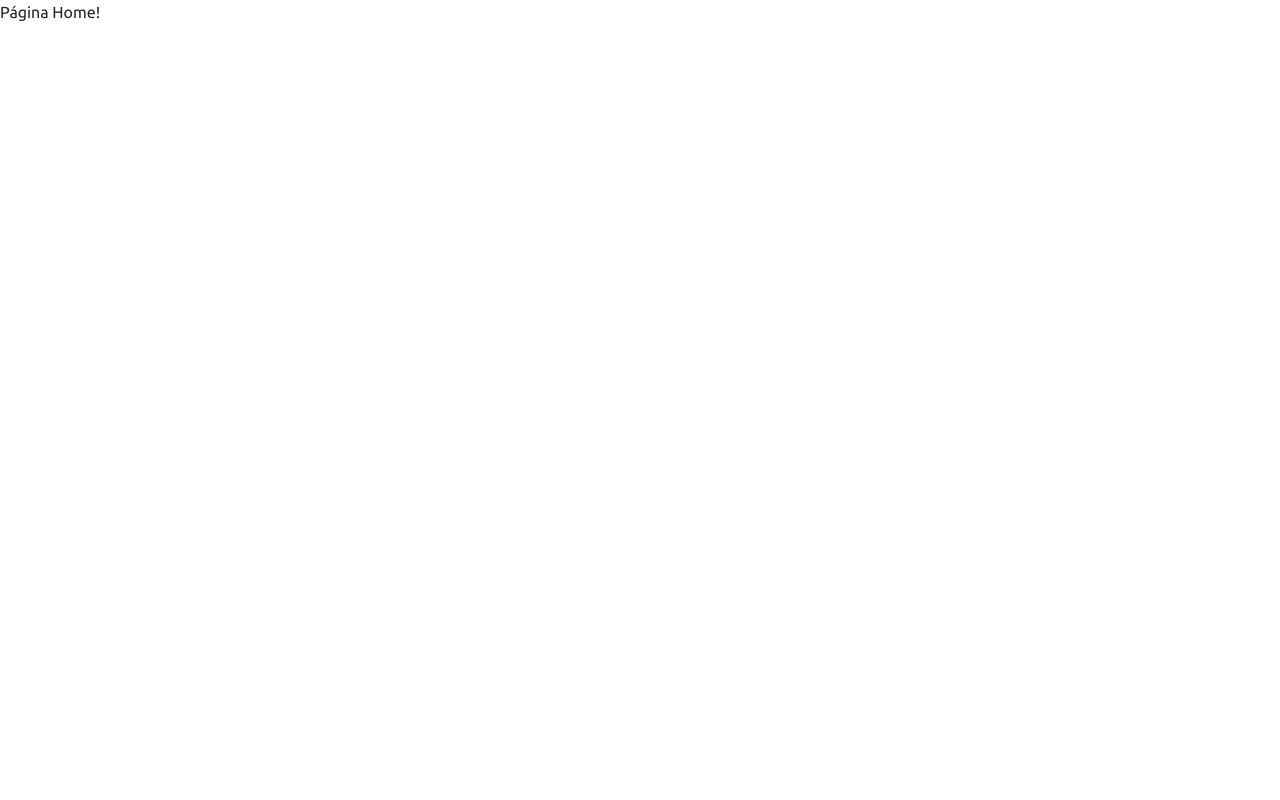
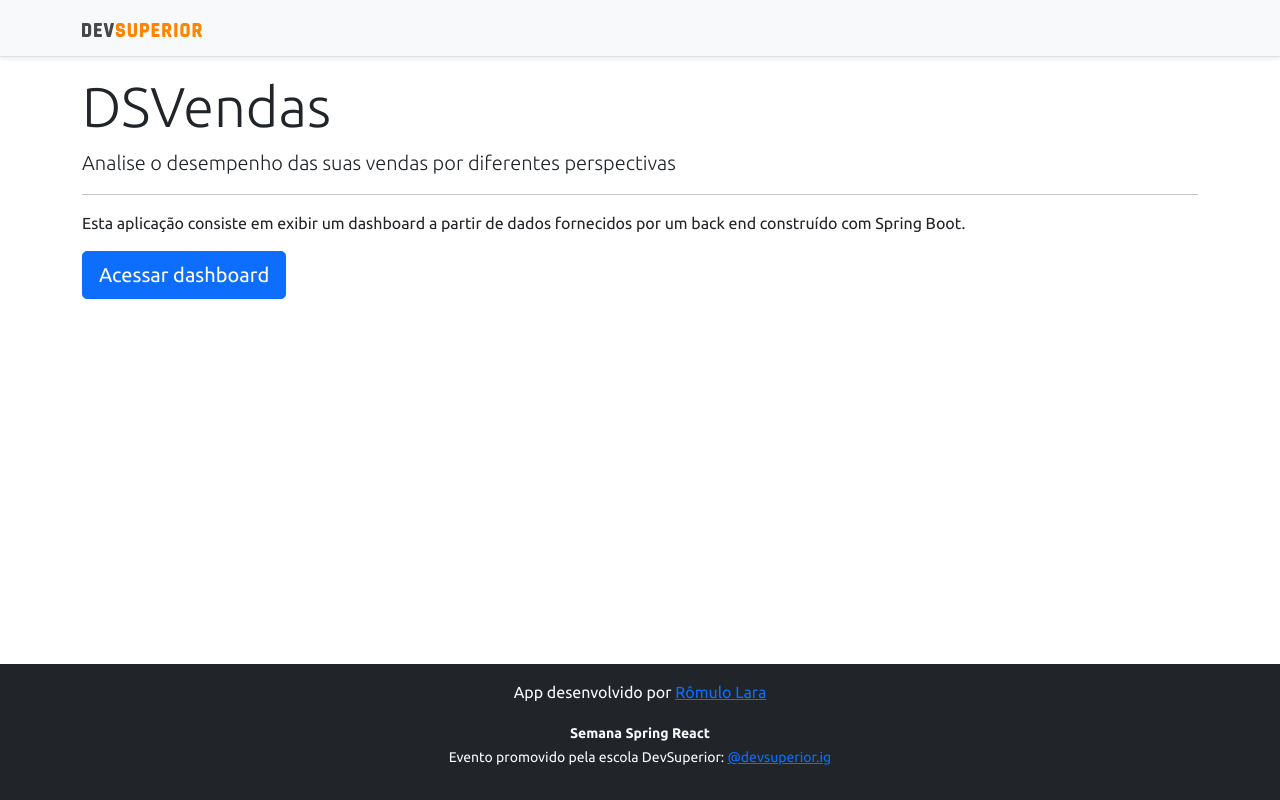
Before and after one commit to romulolara/projeto-sds3, a React (Create React App) app in the folder frontend/: page / in a window 1280 px wide. Built offline with nearby package versions, Linux system fonts and the light colour scheme.

Commit message:
Home, navigation

```diff
--- a/frontend/src/components/NavBar/index.tsx
+++ b/frontend/src/components/NavBar/index.tsx
@@ -1,12 +1,15 @@
 
-import ImgDsDark from "assets/img/ds-dark.svg"
+import ImgDsDark from "assets/img/ds-dark.svg";
+import { Link } from "react-router-dom";
 
 const NavBar = () => {
 	return (
 		<div className="d-flex flex-column flex-md-row align-items-center p-3 px-md-4 mb-3 bg-light border-bottom shadow-sm">
 			<div className="container">
 				<nav className="my-2 my-md-0 mr-md-3">
-					<img src={ImgDsDark} alt="DevSuperior" width="120" />
+					<Link to="/">
+						<img src={ImgDsDark} alt="DevSuperior" width="120" />
+					</Link>
 				</nav>
 			</div>
 		</div>
--- a/frontend/src/pages/Home/index.tsx
+++ b/frontend/src/pages/Home/index.tsx
@@ -1,6 +1,23 @@
+import Footer from "components/Footer";
+import NavBar from "components/NavBar";
+import { Link } from "react-router-dom";
 
 const Home = () => {
-	return <div>Página Home!</div>;
+	return <>
+		<NavBar />
+		<div className="container">
+			<div className="jumbotron">
+				<h1 className="display-4">DSVendas</h1>
+				<p className="lead">Analise o desempenho das suas vendas por diferentes perspectivas</p>
+				<hr />
+				<p>Esta aplicação consiste em exibir um dashboard a partir de dados fornecidos por um back end construído com Spring Boot.</p>
+				<Link className="btn btn-primary btn-lg" to="/dashboard">
+					Acessar dashboard
+				</Link>
+			</div>
+		</div>
+		<Footer />
+	</>;
 }
 
 export default Home;
```
